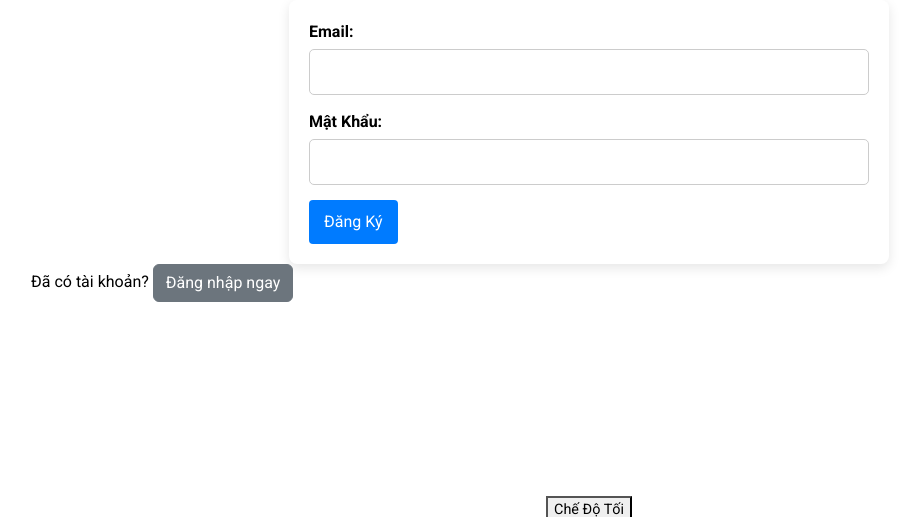
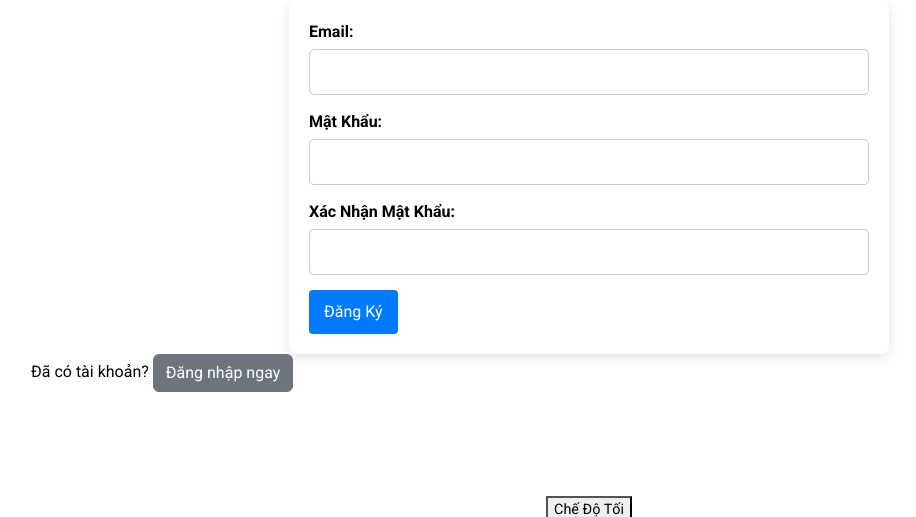
Before and after one commit to hieuchaydi/truyenchu, a Flask app: page /register in a window 1280 px wide. Shown: the part 204-721 px from the top of the page, without its empty margins (51-967 px from the left). Run offline with Flask 3, Linux system fonts and the light colour scheme; parts of the project's set-up code (start-up, migrations or seed data) failed here and were passed over.

Commit message:
Update register.html

```diff
--- a/app/templates/register.html
+++ b/app/templates/register.html
@@ -11,12 +11,15 @@
     <label>Mật Khẩu:</label>
     <input type="password" name="password" required>
     <br>
+    <label>Xác Nhận Mật Khẩu:</label> <!-- Added confirmation password field -->
+    <input type="password" name="confirm_password" required>
+    <br>
     <button type="submit">Đăng Ký</button>
 </form>
 
-<p>Đã có tài khoản? <a href="{{ url_for('main.login') }}"class="btn btn-secondary">Đăng nhập ngay</a></p>
+<p>Đã có tài khoản? <a href="{{ url_for('main.login') }}" class="btn btn-secondary">Đăng nhập ngay</a></p>
 
-{% with messages = get_flashed_messages(with_categories=true) %}
+{% with messages = get_flashed_messages(with_categories=True) %}
     {% if messages %}
         <ul>
             {% for category, message in messages %}
```
